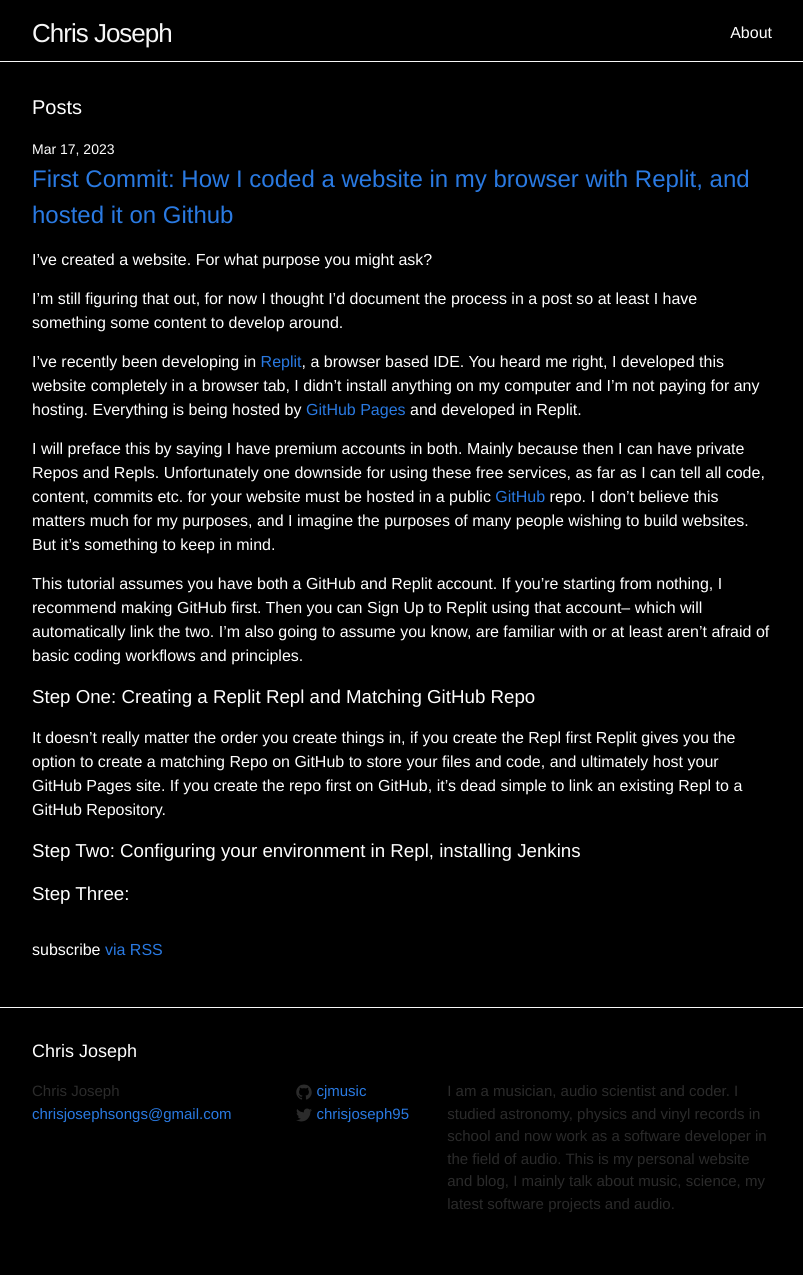
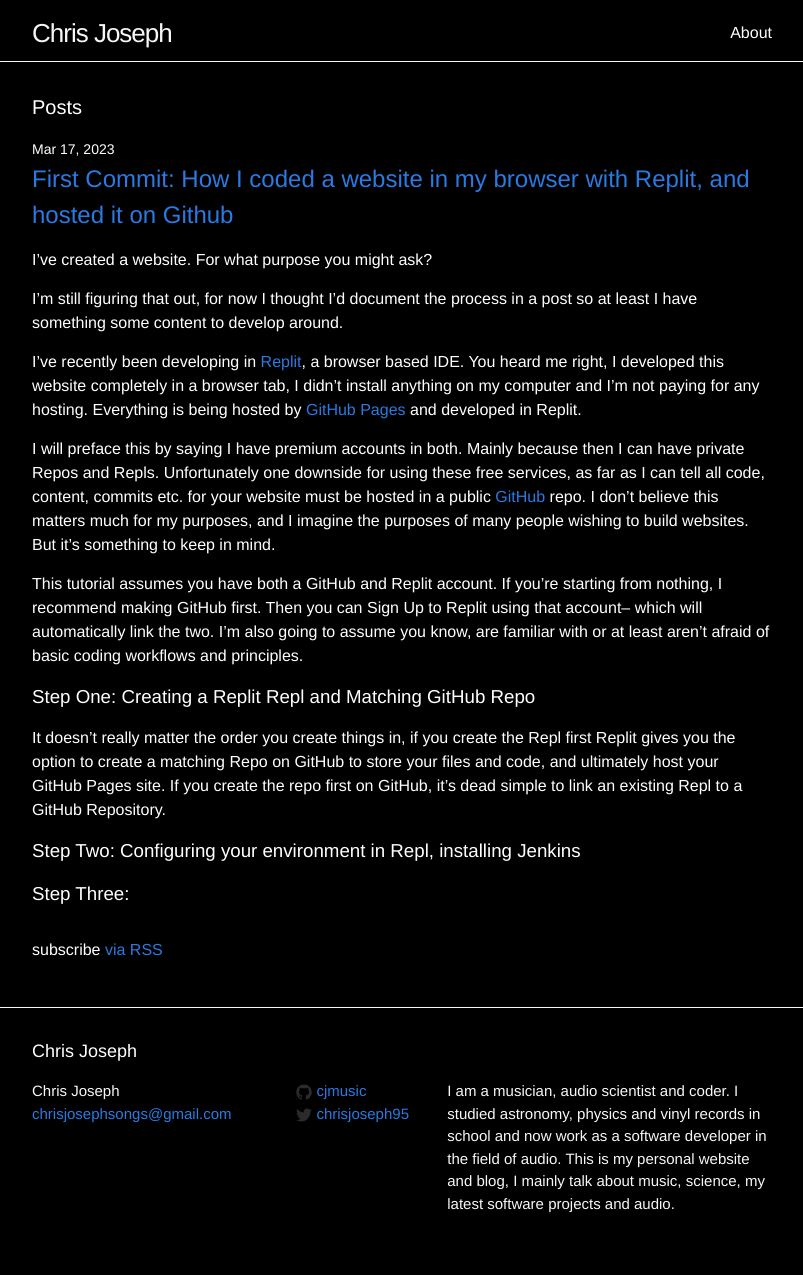
Before and after one commit to CJmusic/cjmusic.github.io, a Jekyll site: the page built from index.html, in a window 1280 px wide. Shown: the whole page, without its empty margins (238-1041 px from the left). Built offline with Jekyll 4.4.1, drawn with Linux system fonts in a browser that asks for light colours.

Commit message:
Changed footer text color

```diff
--- a/_sass/_layout.scss
+++ b/_sass/_layout.scss
@@ -116,7 +116,7 @@
 
 .footer-col-wrapper {
     font-size: 15px;
-    color: $grey-color;
+    color: $grey-color-light;
     margin-left: -$spacing-unit / 2;
     @extend %clearfix;
 }
```
